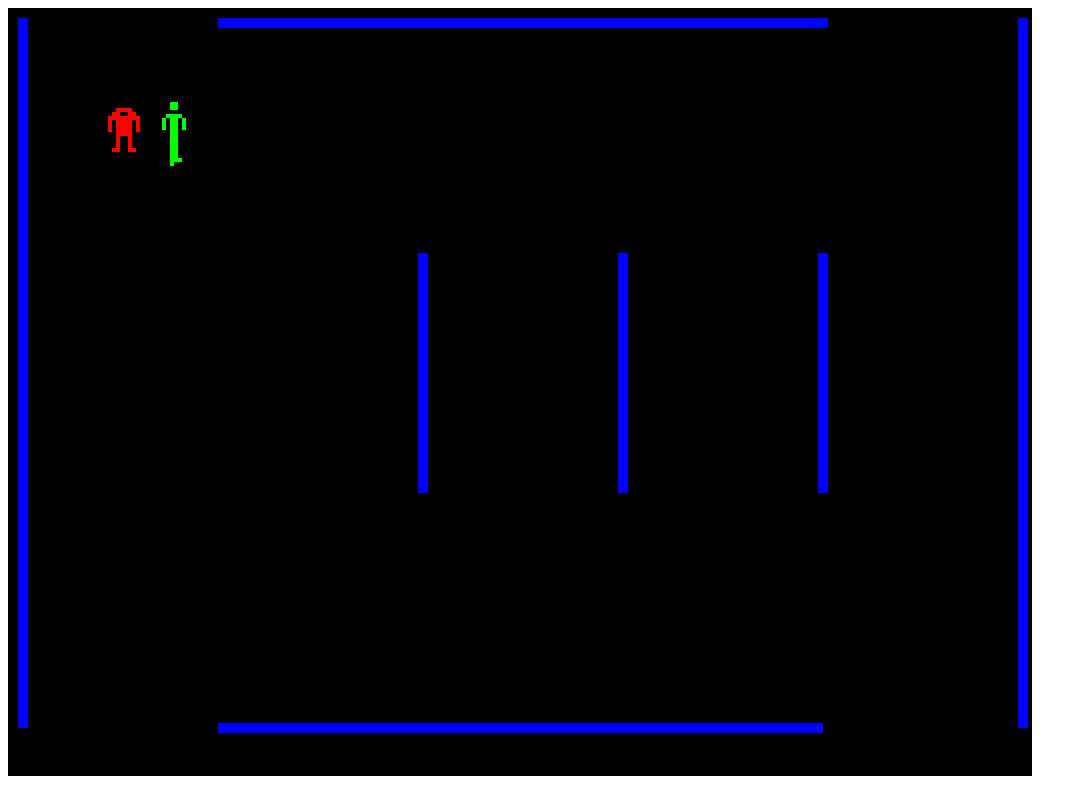
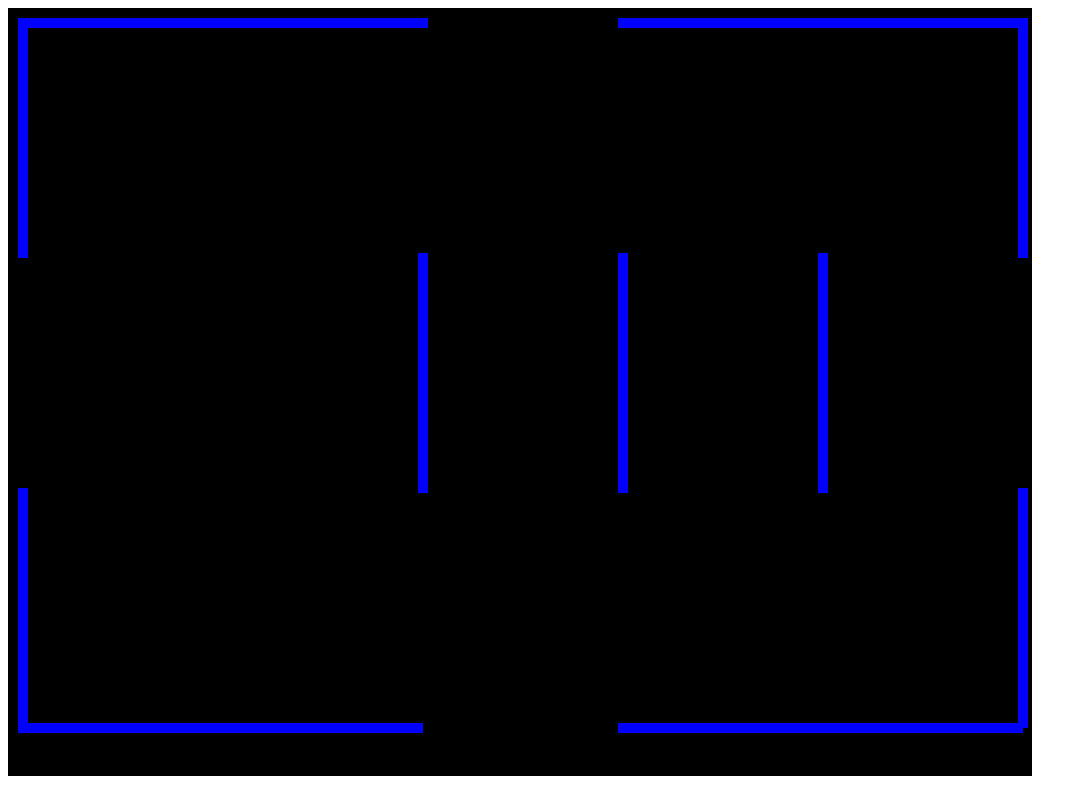
Before and after one commit to bobbyroe/brerzerk, a plain HTML site: page index.html in a window 1280 px wide. Shown: the whole page, without its empty margins (0-1087 px from the left). Drawn offline with Linux system fonts and the light colour scheme.

Commit message:
re-org walls + exits

```diff
--- a/index.html
+++ b/index.html
@@ -343,40 +343,44 @@ function drawWalls () {
 		for (var h = 0; h < num_cols; h++) {
 			random_side = sides[Math.floor(Math.random() * sides.length)];
 
+			// room borders
 			if (w === 0) { random_side = 'top'; }
+			if (h === num_cols - 1) { random_side = 'right'; }
 			if (w === num_rows - 1) { random_side = 'bottom'; }
 			if (h === 0) { random_side = 'left'; }
-			if (h === num_cols - 1) { random_side = 'right'; }
+
+			// corners
+			if (w === 0 && h === 0) { random_side = 'top,left'; }
+			if (w === 0 && h === num_cols - 1) { random_side = 'top,right'; }
+			if (w === num_rows - 1 && h === num_cols - 1) { random_side = 'right,bottom'; }
+			if (w === num_rows - 1 && h === 0) { random_side = 'bottom,left'; }
+
+			// "doors"
+			if (w === 0 && h === 2) { random_side = ''; }
+			if (w === 1 && h === num_cols - 1) { random_side = ''; }
+			if (w === num_rows - 1 && h === 2) { random_side = ''; }
+			if (w === 1 && h === 0) { random_side = ''; }
+
 			rect = new Grfx();
 			rect.beginFill(color);
 			// rect.lineStyle(1, 0xFF3300, 1); // debug
-			switch (random_side) {
 
-				case 'top':
+			if (/top/.test(random_side)) {
 				rect.drawRect(0, 0, box_width + 10, 10);
-				rect.x = x_pos;
-				rect.y = y_pos;
-				break;
-
-				case 'right':
+			}
+			if (/right/.test(random_side)) {
+				rect.drawRect(box_width, 0, 10, box_height + 5);
+			}
+			if (/bottom/.test(random_side)) {
+				rect.drawRect(0, box_height, box_width + 5, 10);
+			}
+			if (/left/.test(random_side)) {
 				rect.drawRect(0, 0, 10, box_height + 5);
-				rect.x = x_pos + box_width;
-				rect.y = y_pos;
-				break;
-
-				case 'bottom':
-				rect.drawRect(0, 0, box_width + 5, 10);
-				rect.x = x_pos;
-				rect.y = y_pos + box_height;
-				break;
-
-				case 'left':
-				rect.drawRect(0, 0, 10, box_height + 5);
-				rect.x = x_pos;
-				rect.y = y_pos;
-				break;
 			}
 
+
+			rect.x = x_pos;
+			rect.y = y_pos;
 			rect.endFill();
 			rect.name = `Rectangle ${h}, ${w}`;
 			stage.addChild(rect);
```
